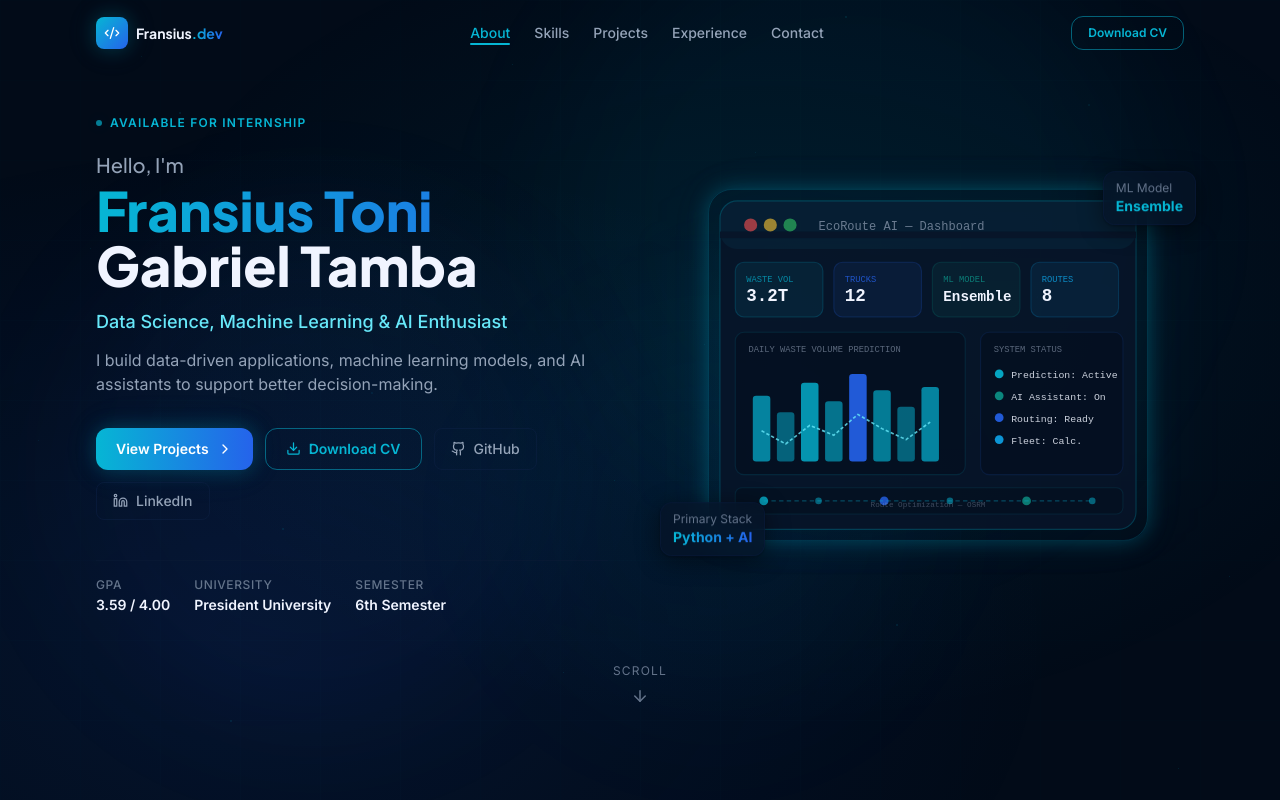
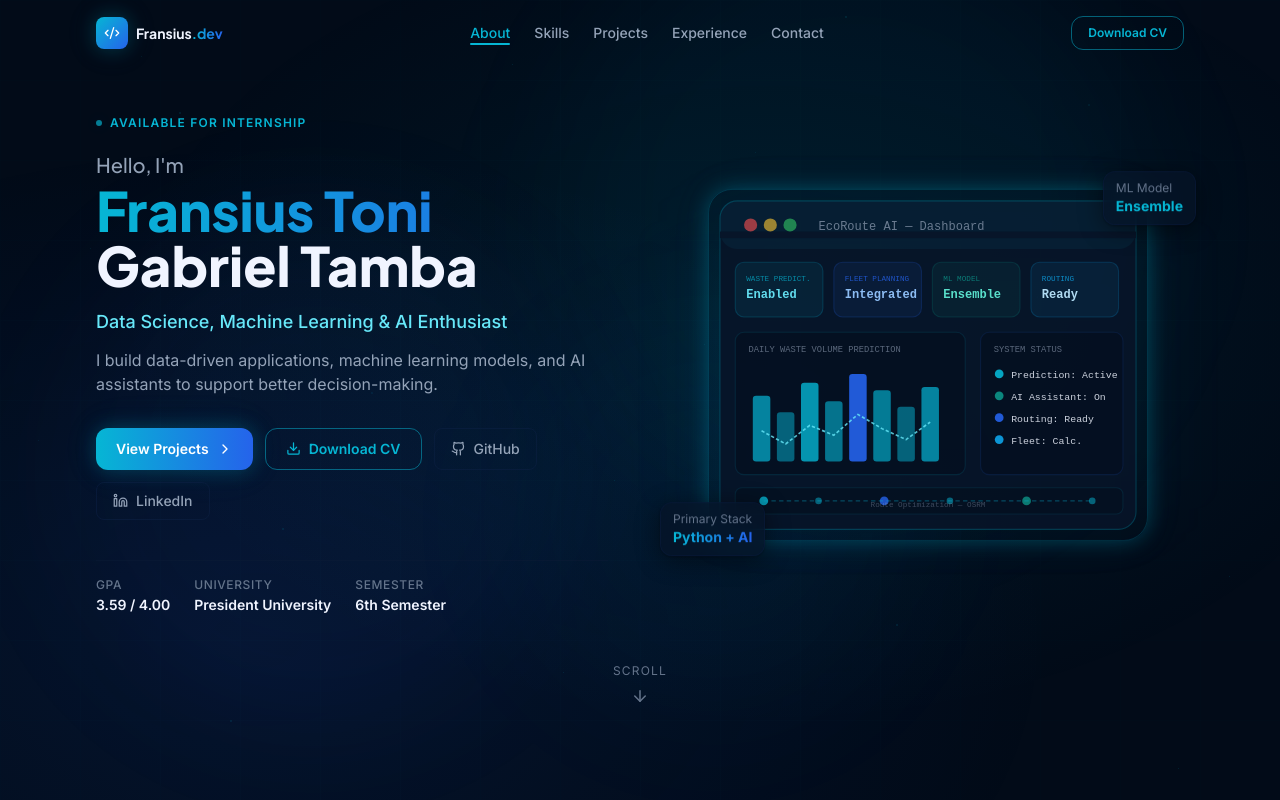
Before and after one commit to fransius-toni/Toni-Portofolio, a React (Vite) app: page / in a window 1280 px wide. Shown: the top 800 px of the page. Built offline with nearby package versions, Linux system fonts and the light colour scheme.

Commit message:
refactor: improve hero dashboard labels

```diff
--- a/src/components/sections/Hero.tsx
+++ b/src/components/sections/Hero.tsx
@@ -30,26 +30,26 @@ function DataVisual() {
         EcoRoute AI — Dashboard
       </text>
 
-      {/* Stat cards — no unverified accuracy percentages */}
+      {/* Stat cards — descriptive labels, no unverified operational numbers */}
       <rect x="24" y="66" width="80" height="50" rx="8"
         fill="rgba(6,182,212,0.08)" stroke="rgba(6,182,212,0.2)" strokeWidth="1"/>
-      <text x="34" y="84" fill="rgba(6,182,212,0.7)" fontSize="8" fontFamily="monospace">WASTE VOL</text>
-      <text x="34" y="101" fill="#f0f4ff" fontSize="16" fontWeight="bold" fontFamily="monospace">3.2T</text>
+      <text x="34" y="83" fill="rgba(6,182,212,0.7)" fontSize="7" fontFamily="monospace">WASTE PREDICT.</text>
+      <text x="34" y="99" fill="rgba(103,232,249,0.95)" fontSize="11" fontWeight="bold" fontFamily="monospace">Enabled</text>
 
       <rect x="114" y="66" width="80" height="50" rx="8"
         fill="rgba(37,99,235,0.08)" stroke="rgba(37,99,235,0.2)" strokeWidth="1"/>
-      <text x="124" y="84" fill="rgba(37,99,235,0.8)" fontSize="8" fontFamily="monospace">TRUCKS</text>
-      <text x="124" y="101" fill="#f0f4ff" fontSize="16" fontWeight="bold" fontFamily="monospace">12</text>
+      <text x="124" y="83" fill="rgba(37,99,235,0.8)" fontSize="7" fontFamily="monospace">FLEET PLANNING</text>
+      <text x="124" y="99" fill="rgba(147,197,253,0.95)" fontSize="11" fontWeight="bold" fontFamily="monospace">Integrated</text>
 
       <rect x="204" y="66" width="80" height="50" rx="8"
         fill="rgba(13,148,136,0.08)" stroke="rgba(13,148,136,0.2)" strokeWidth="1"/>
-      <text x="214" y="84" fill="rgba(13,148,136,0.8)" fontSize="8" fontFamily="monospace">ML MODEL</text>
-      <text x="214" y="101" fill="#f0f4ff" fontSize="13" fontWeight="bold" fontFamily="monospace">Ensemble</text>
+      <text x="214" y="83" fill="rgba(13,148,136,0.8)" fontSize="7" fontFamily="monospace">ML MODEL</text>
+      <text x="214" y="99" fill="rgba(94,234,212,0.95)" fontSize="11" fontWeight="bold" fontFamily="monospace">Ensemble</text>
 
       <rect x="294" y="66" width="80" height="50" rx="8"
         fill="rgba(14,165,233,0.08)" stroke="rgba(14,165,233,0.2)" strokeWidth="1"/>
-      <text x="304" y="84" fill="rgba(14,165,233,0.8)" fontSize="8" fontFamily="monospace">ROUTES</text>
-      <text x="304" y="101" fill="#f0f4ff" fontSize="16" fontWeight="bold" fontFamily="monospace">8</text>
+      <text x="304" y="83" fill="rgba(14,165,233,0.8)" fontSize="7" fontFamily="monospace">ROUTING</text>
+      <text x="304" y="99" fill="rgba(186,230,253,0.95)" fontSize="11" fontWeight="bold" fontFamily="monospace">Ready</text>
 
       {/* Bar chart */}
       <rect x="24" y="130" width="210" height="130" rx="8"
```
Also changed, not shown: public/images/projects/ecoroute-dashboard.png.png (added), 1 other file (tests, documents, lock files or other folders).
